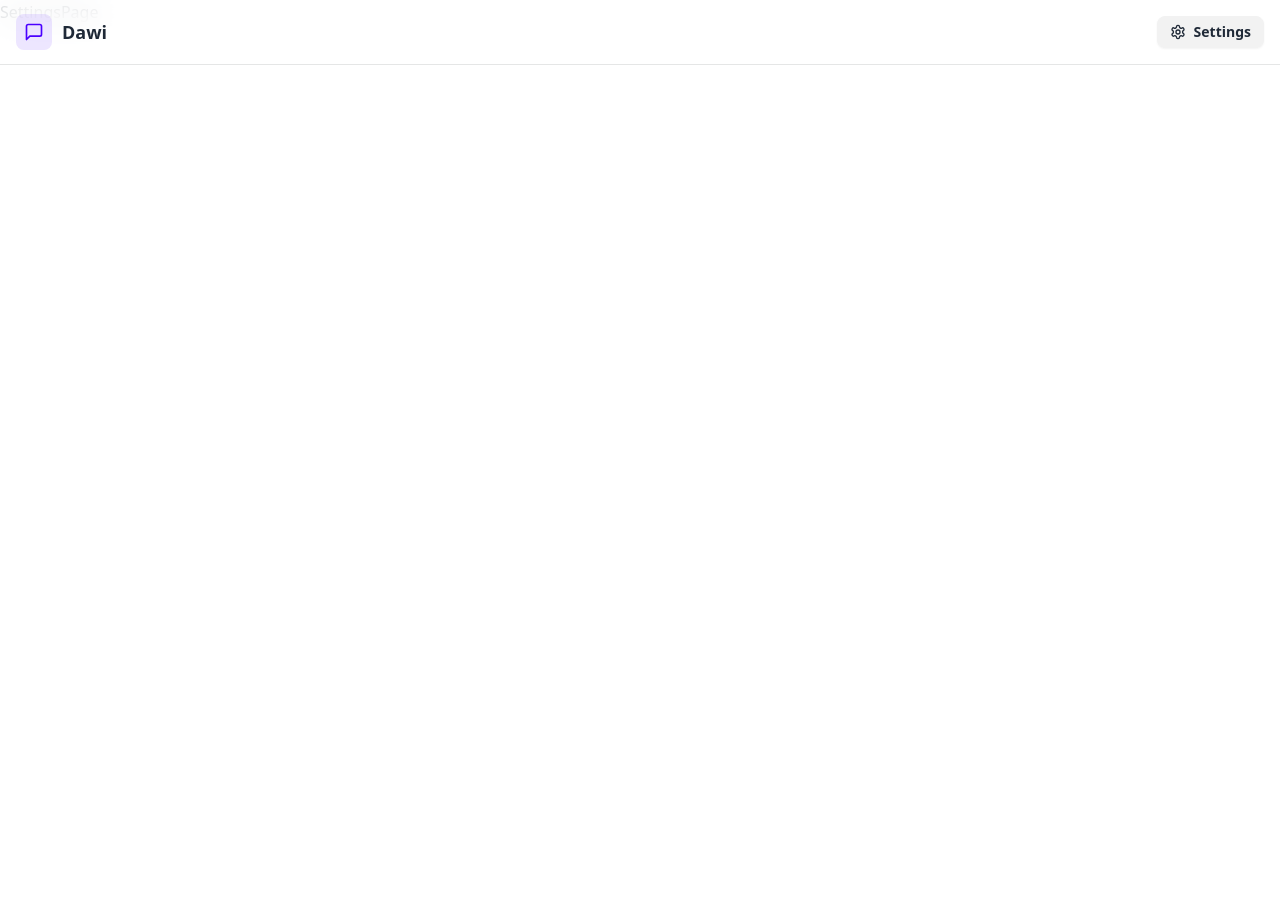
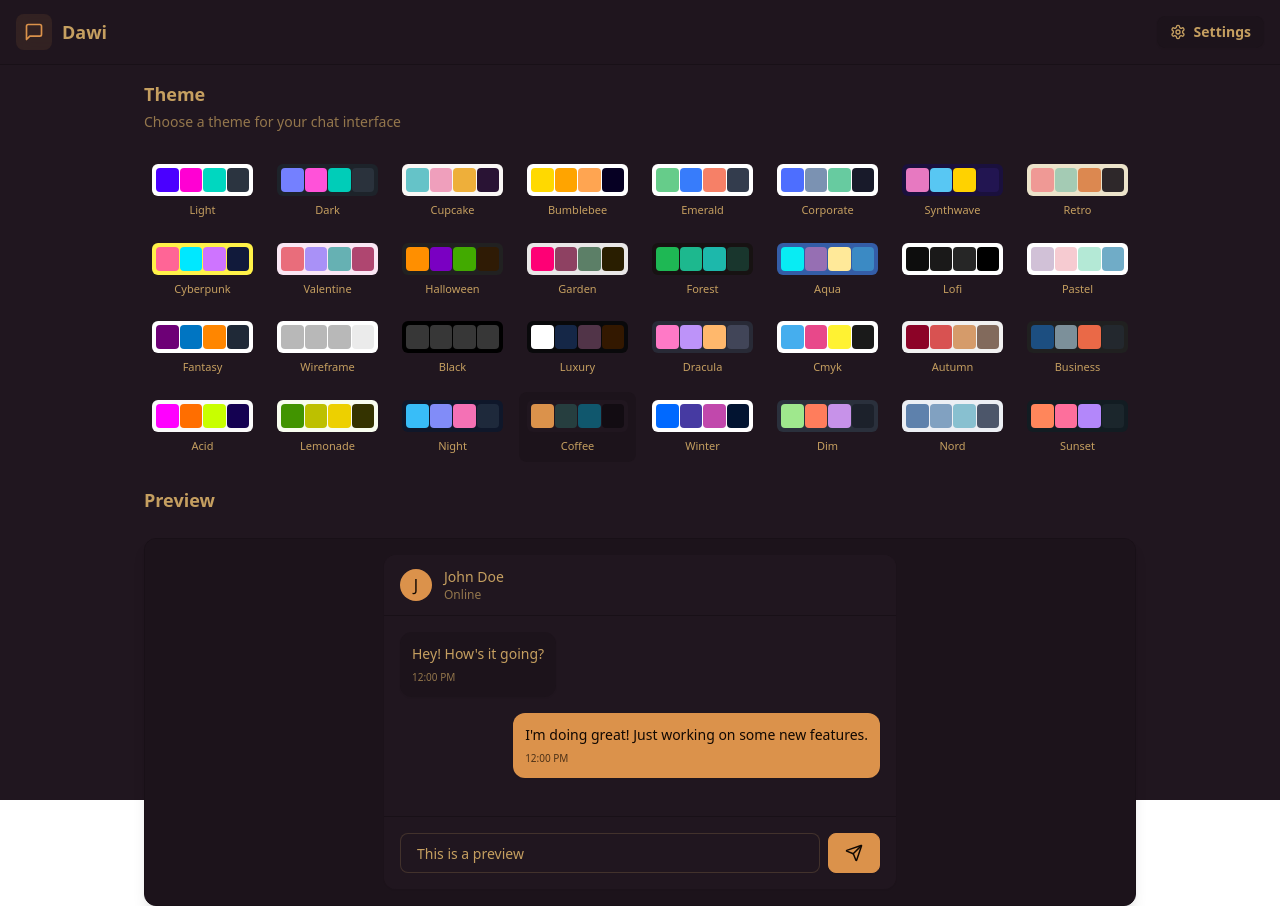
Before and after one commit to alienfoxx/Dawi, a React (Vite) app in the folder frontend/: page /settings in a window 1280 px wide. Before the commit the page ends 800 px from the top, so only its background shows below. Built offline with nearby package versions, Linux system fonts and the light colour scheme; no server answers.

Commit message:
create the settings page with the themes features

```diff
--- a/frontend/src/App.jsx
+++ b/frontend/src/App.jsx
@@ -9,9 +9,13 @@
 import { Loader } from "lucide-react";
 import {Toaster} from 'react-hot-toast'
 import LoginPage from "./pages/loginPage";
+import { useThemeStore } from "./store/useThemeStore";
 
 const App = () => {
   const { authUser, checkAuth, isCheckingAuth } = useAuthStore();
+
+  const{theme}=useThemeStore()
+
   useEffect(() => {
     checkAuth();
   }, [checkAuth]);
@@ -26,7 +30,7 @@
     );
 
   return (
-    <div>
+    <div data-theme={theme}>
       <Navbar />
 
       <Routes>
--- /dev/null
+++ b/frontend/src/constants/index.js
@@ -0,0 +1,34 @@
+export const THEMES = [
+    "light",
+    "dark",
+    "cupcake",
+    "bumblebee",
+    "emerald",
+    "corporate",
+    "synthwave",
+    "retro",
+    "cyberpunk",
+    "valentine",
+    "halloween",
+    "garden",
+    "forest",
+    "aqua",
+    "lofi",
+    "pastel",
+    "fantasy",
+    "wireframe",
+    "black",
+    "luxury",
+    "dracula",
+    "cmyk",
+    "autumn",
+    "business",
+    "acid",
+    "lemonade",
+    "night",
+    "coffee",
+    "winter",
+    "dim",
+    "nord",
+    "sunset",
+  ];
--- a/frontend/src/pages/SettingsPage.jsx
+++ b/frontend/src/pages/SettingsPage.jsx
@@ -1,9 +1,135 @@
+import { useThemeStore } from "../store/useThemeStore";
+import { THEMES } from "../constants";
+import { Send } from "lucide-react";
 
+const PREVIEW_MESSAGES = [
+  { id: 1, content: "Hey! How's it going?", isSent: false },
+  {
+    id: 2,
+    content: "I'm doing great! Just working on some new features.",
+    isSent: true,
+  },
+];
 
 const SettingsPage = () => {
+  const { theme, setTheme } = useThemeStore();
   return (
-    <div>SettingsPage</div>
-  )
-}
+    <div className="h-screen container mx-auto px-4 pt-20 max-w-5xl">
+      <div className="space-y-6">
+        <div className="flex flex-col gap-1">
+          <h2 className="text-lg font-semibold">Theme</h2>
+          <p className="text-sm text-base-content/70">
+            Choose a theme for your chat interface
+          </p>
+        </div>
 
-export default SettingsPage
+        <div className="grid grid-cols-4 sm:grid-cols-6 md:grid-cols-8 gap-2">
+          {THEMES.map((t) => (
+            <button
+              key={t}
+              className={`
+                group flex flex-col items-center gap-1.5 p-2 rounded-lg transition-colors
+                ${theme === t ? "bg-base-200" : "hover:bg-base-200/50"}
+              `}
+              onClick={() => setTheme(t)}
+            >
+              <div
+                className="relative h-8 w-full rounded-md overflow-hidden"
+                data-theme={t}
+              >
+                <div className="absolute inset-0 grid grid-cols-4 gap-px p-1">
+                  <div className="rounded bg-primary"></div>
+                  <div className="rounded bg-secondary"></div>
+                  <div className="rounded bg-accent"></div>
+                  <div className="rounded bg-neutral"></div>
+                </div>
+              </div>
+              <span className="text-[11px] font-medium truncate w-full text-center">
+                {t.charAt(0).toUpperCase() + t.slice(1)}
+              </span>
+            </button>
+          ))}
+        </div>
+
+        {/* Preview Section */}
+        <h3 className="text-lg font-semibold mb-3">Preview</h3>
+        <div className="rounded-xl border border-base-300 overflow-hidden bg-base-100 shadow-lg">
+          <div className="p-4 bg-base-200">
+            <div className="max-w-lg mx-auto">
+              {/* Mock Chat UI */}
+              <div className="bg-base-100 rounded-xl shadow-sm overflow-hidden">
+                {/* Chat Header */}
+                <div className="px-4 py-3 border-b border-base-300 bg-base-100">
+                  <div className="flex items-center gap-3">
+                    <div className="w-8 h-8 rounded-full bg-primary flex items-center justify-center text-primary-content font-medium">
+                      J
+                    </div>
+                    <div>
+                      <h3 className="font-medium text-sm">John Doe</h3>
+                      <p className="text-xs text-base-content/70">Online</p>
+                    </div>
+                  </div>
+                </div>
+
+                {/* Chat Messages */}
+                <div className="p-4 space-y-4 min-h-[200px] max-h-[200px] overflow-y-auto bg-base-100">
+                  {PREVIEW_MESSAGES.map((message) => (
+                    <div
+                      key={message.id}
+                      className={`flex ${
+                        message.isSent ? "justify-end" : "justify-start"
+                      }`}
+                    >
+                      <div
+                        className={`
+                          max-w-[80%] rounded-xl p-3 shadow-sm
+                          ${
+                            message.isSent
+                              ? "bg-primary text-primary-content"
+                              : "bg-base-200"
+                          }
+                        `}
+                      >
+                        <p className="text-sm">{message.content}</p>
+                        <p
+                          className={`
+                            text-[10px] mt-1.5
+                            ${
+                              message.isSent
+                                ? "text-primary-content/70"
+                                : "text-base-content/70"
+                            }
+                          `}
+                        >
+                          12:00 PM
+                        </p>
+                      </div>
+                    </div>
+                  ))}
+                </div>
+
+                {/* Chat Input */}
+                <div className="p-4 border-t border-base-300 bg-base-100">
+                  <div className="flex gap-2">
+                    <input
+                      type="text"
+                      className="input input-bordered flex-1 text-sm h-10"
+                      placeholder="Type a message..."
+                      value="This is a preview"
+                      readOnly
+                    />
+                    <button className="btn btn-primary h-10 min-h-0">
+                      <Send size={18} />
+                    </button>
+                  </div>
+                </div>
+              </div>
+            </div>
+          </div>
+        </div>
+      </div>
+    </div>
+  );
+};
+
+export default SettingsPage;
--- /dev/null
+++ b/frontend/src/store/useThemeStore.js
@@ -0,0 +1,10 @@
+import { create } from "zustand";
+
+export const useThemeStore = create((set)=>({
+    theme: localStorage.getItem("chat-theme") || "coffee",
+    setTheme: (theme) =>{
+        localStorage.setItem("chat-theme", theme);
+
+        set({theme});
+    },
+}))
--- a/frontend/tailwind.config.js
+++ b/frontend/tailwind.config.js
@@ -1,13 +1,46 @@
-import daisyui from 'daisyui'
+import daisyui from "daisyui";
 
 /** @type {import('tailwindcss').Config} */
 export default {
-  content: [
-    "./index.html",
-    "./src/**/*.{js,ts,jsx,tsx}",
-  ],
+  content: ["./index.html", "./src/**/*.{js,ts,jsx,tsx}"],
   theme: {
     extend: {},
   },
   plugins: [daisyui],
-}
+  daisyui: {
+    themes:[
+      "light",
+      "dark",
+      "cupcake",
+      "bumblebee",
+      "emerald",
+      "corporate",
+      "synthwave",
+      "retro",
+      "cyberpunk",
+      "valentine",
+      "halloween",
+      "garden",
+      "forest",
+      "aqua",
+      "lofi",
+      "pastel",
+      "fantasy",
+      "wireframe",
+      "black",
+      "luxury",
+      "dracula",
+      "cmyk",
+      "autumn",
+      "business",
+      "acid",
+      "lemonade",
+      "night",
+      "coffee",
+      "winter",
+      "dim",
+      "nord",
+      "sunset",
+    ],
+  },
+};
```
